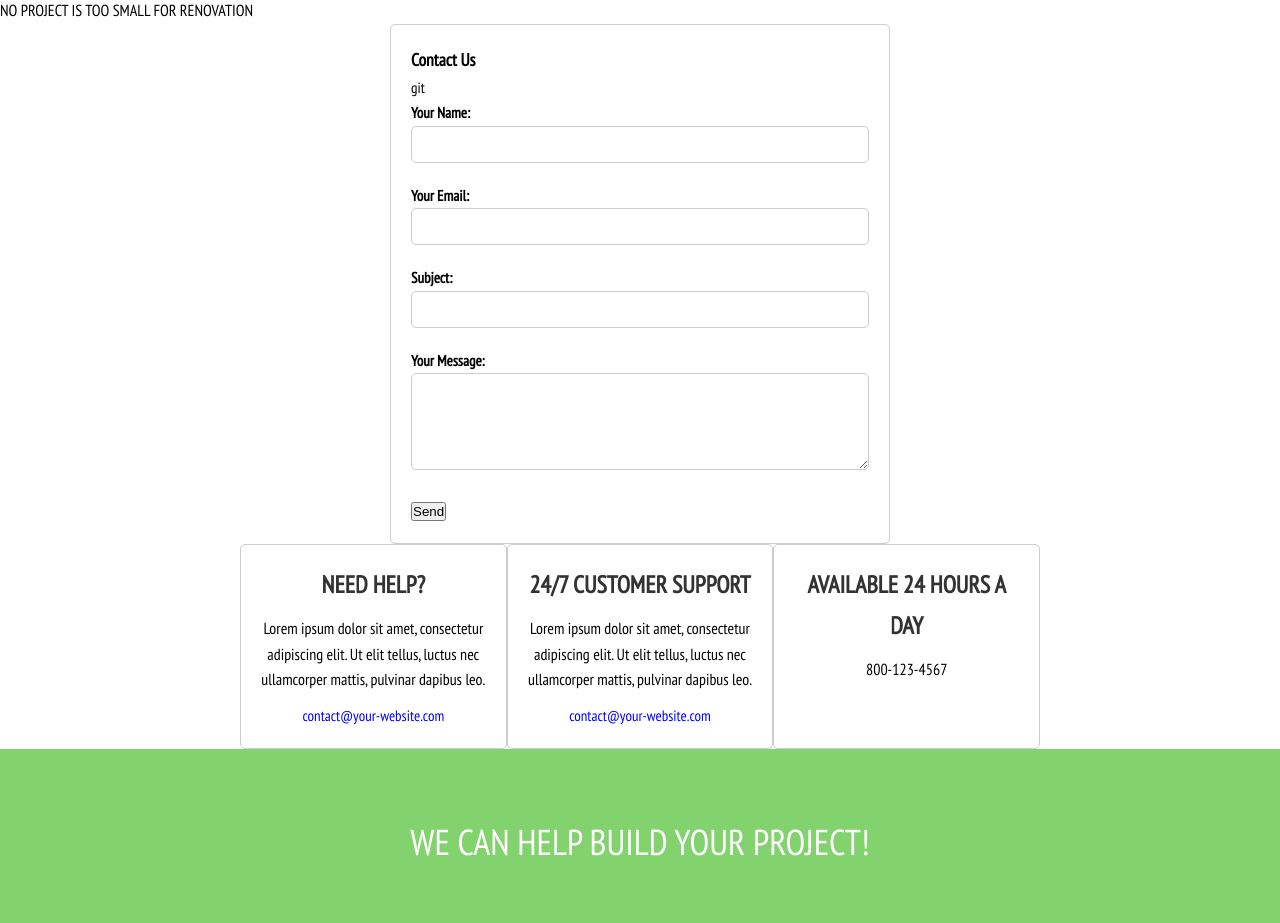
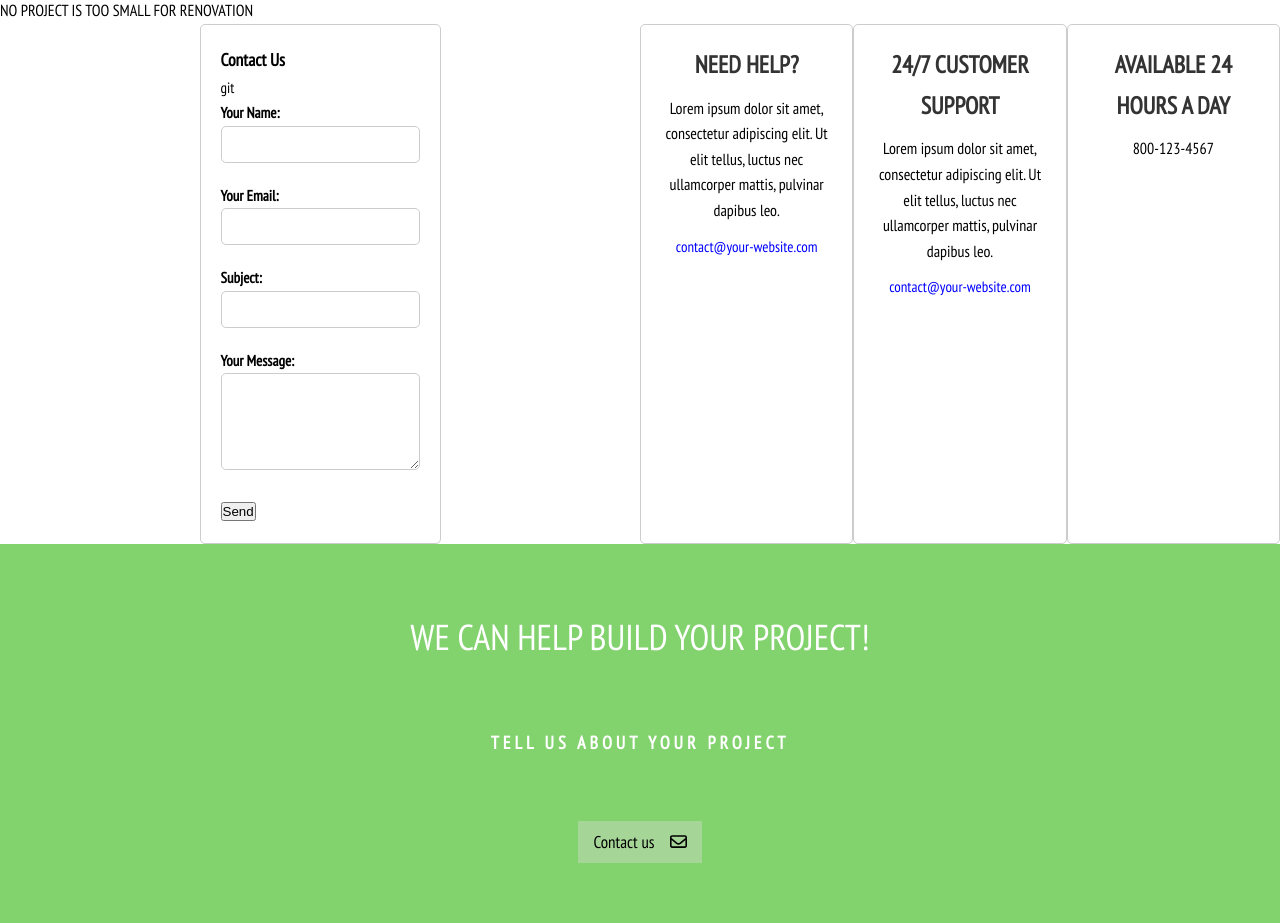
Before and after one commit to raymuthui/chacleat-website, a PHP site: page /contact.php in a window 1280 px wide. Shown: the part 1000-1923 px from the top of the page. Run offline with PHP 8.4, Linux system fonts and the light colour scheme; some web fonts are replaced.

Commit message:
contact page fix

```diff
--- a/contact.php
+++ b/contact.php
@@ -34,6 +34,7 @@
       </div>
     </div>
 
+    <section class="bottom-about">
       <div class="contact-form">
         <h3>Contact Us</h3>
         <form action="#" method="post">
@@ -80,6 +81,7 @@
           <p>800-123-4567</p>
         </div>
       </section>
+    </section>
     <footer>
       <?php include_once 'footer.php' ?>
     </footer>
--- a/style.css
+++ b/style.css
@@ -811,6 +811,11 @@ p {
   margin-bottom: 40px;
 }
 
+.bottom-about {
+  display: grid;
+  grid-template-columns: repeat(2, 1fr);
+}
+
 .about h2,
 .mission h2,
 .clientele h2 {
@@ -836,6 +841,7 @@ p {
   gap: 20px;
   padding: 50px;
   text-align: center;
+  margin-top: 30px;
 }
 
 .text-block {
```
Lines whose indentation alone changed are shown as unchanged.
